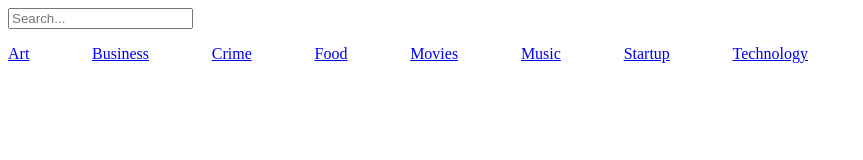
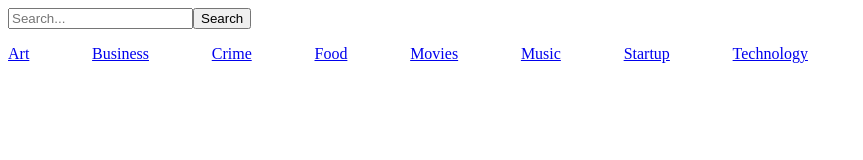
Before and after one commit to carlgrayau/reactpd, a React (Create React App) app: page / in a window 1280 px wide. Shown: the top 160 px of the page, without its empty margins (0-863 px from the left). Built offline with nearby package versions, Linux system fonts and the light colour scheme.

Commit message:
search bar 2

```diff
--- a/src/App.js
+++ b/src/App.js
@@ -11,11 +11,28 @@ import {
 } from 'react-router-dom';
 
 class App extends Component {
+  constructor(props) {
+    super(props);
+    this.state = {
+        filteredarray: ""
+    }
+}
+// componentDidUpdate = () => {
+//   console.log(this.state.filteredarray)
+// }
+
+  getData = (val) => {
+
+    this.setState({filteredarray: val});
+    console.log(this.state.filteredarray);
+
+}
+
   render() {
     return (
       <div>
         <Router>
-          <SearchBar></SearchBar>
+          <SearchBar sendData={this.getData}></SearchBar>
             <Header></Header>
             <div className="app-layout">
             <Route path="/topic/:series" component={props => <PodcastList {...props} /> } />
--- a/src/components/SearchBar.js
+++ b/src/components/SearchBar.js
@@ -8,16 +8,24 @@ class SearchBar extends Component {
         }
     }
 
+
+    demoMethod = () => {
+        this.props.sendData(this.state.filtered);
+      }
+
+
     handleChange = (e)  =>  {
         e.preventDefault();
         this.setState({filtered: e.target.value});
-        console.log(this.state.filtered);
+        // this.props.sendData(this.state.filtered);
+
     }
 
   render() {
     return (
       <div>
         <input type="text" className="input" onChange={this.handleChange} placeholder="Search..."></input>
+        <button onClick={()=> this.props.sendData(this.state.filtered)}>Search</button>
       </div>
     );
   }
```
